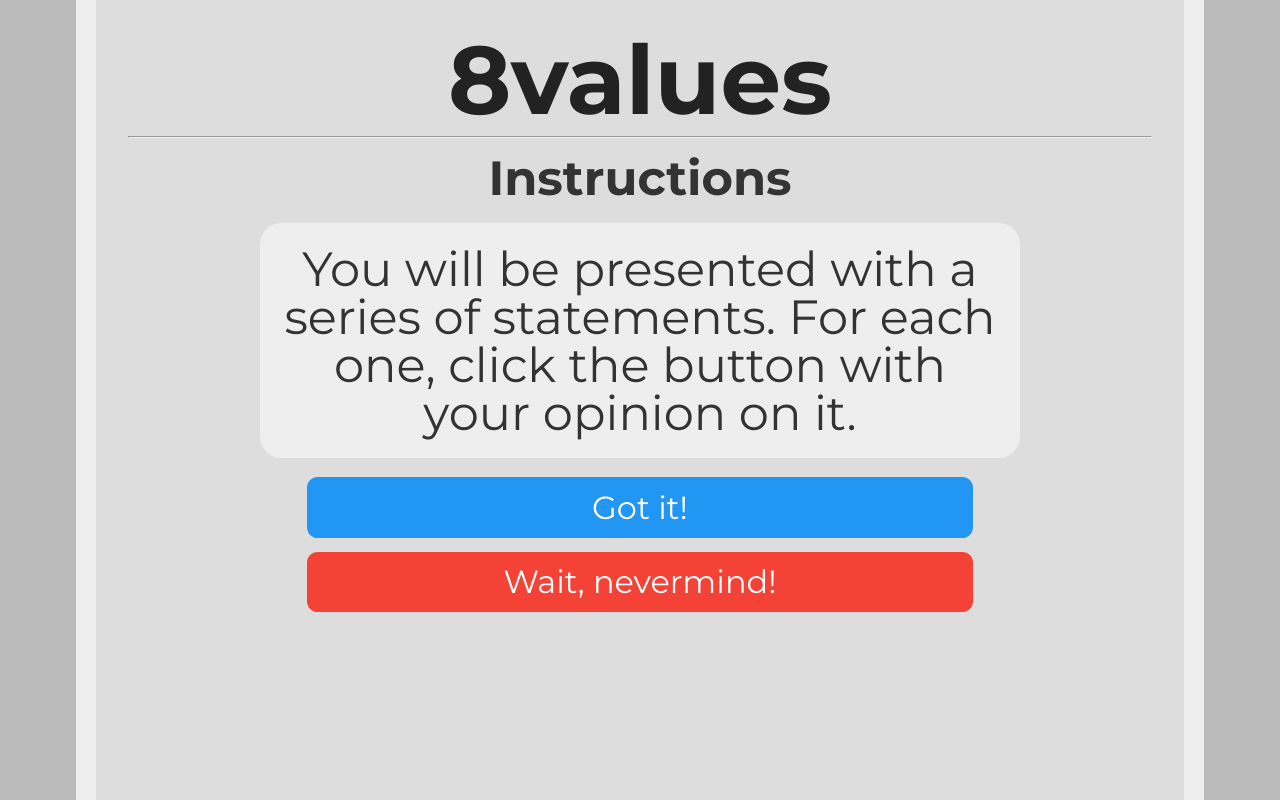
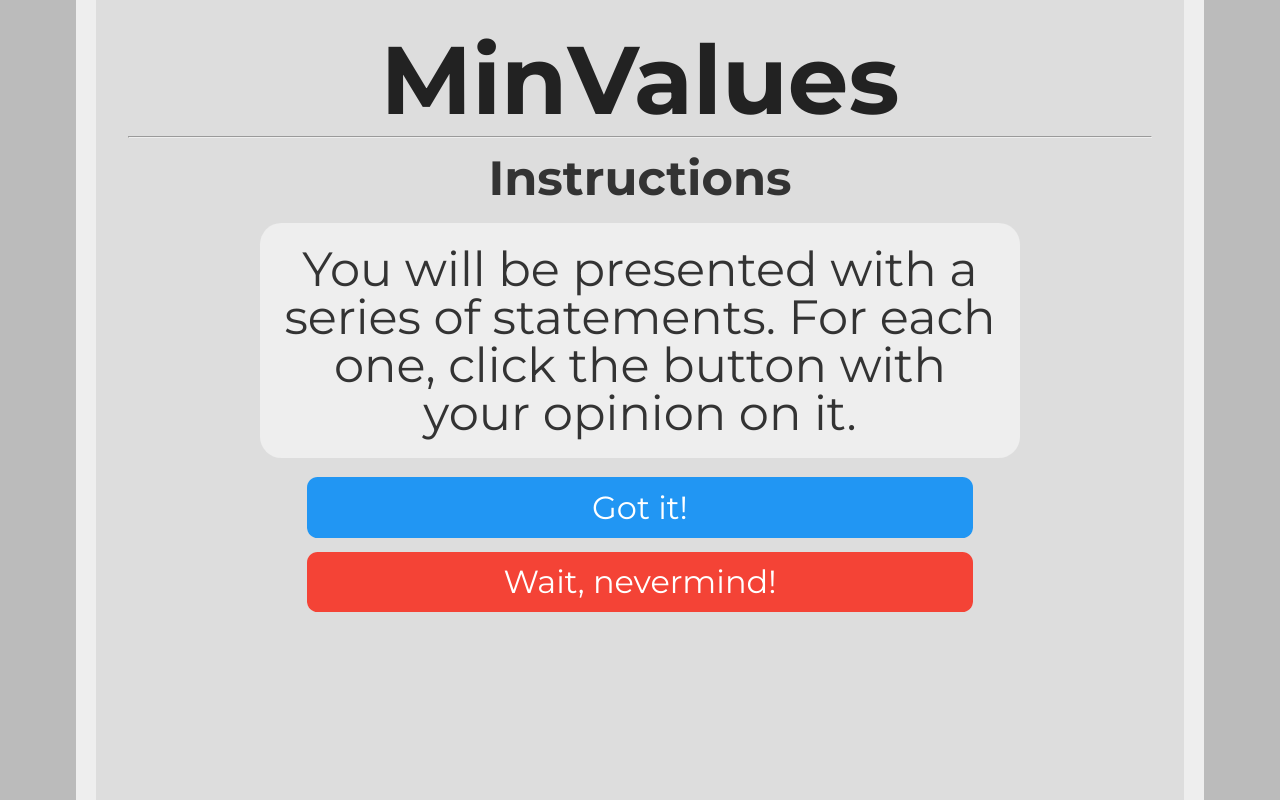
Before and after one commit to MilitaryKamikazze/MinValues, a plain HTML site: page instructions.html in a window 1280 px wide. Drawn offline with Linux system fonts and the light colour scheme.

Commit message:
Update instructions.html

```diff
--- a/instructions.html
+++ b/instructions.html
@@ -15,7 +15,7 @@
 </head>
 <body>
 
-<h1>8values</h1>
+<h1>MinValues</h1>
 <hr>
 <h2 style="text-align:center;">Instructions</h2>
 <p class="question">You will be presented with a series of statements. For each one, click the button with your opinion on it.</p>
```
